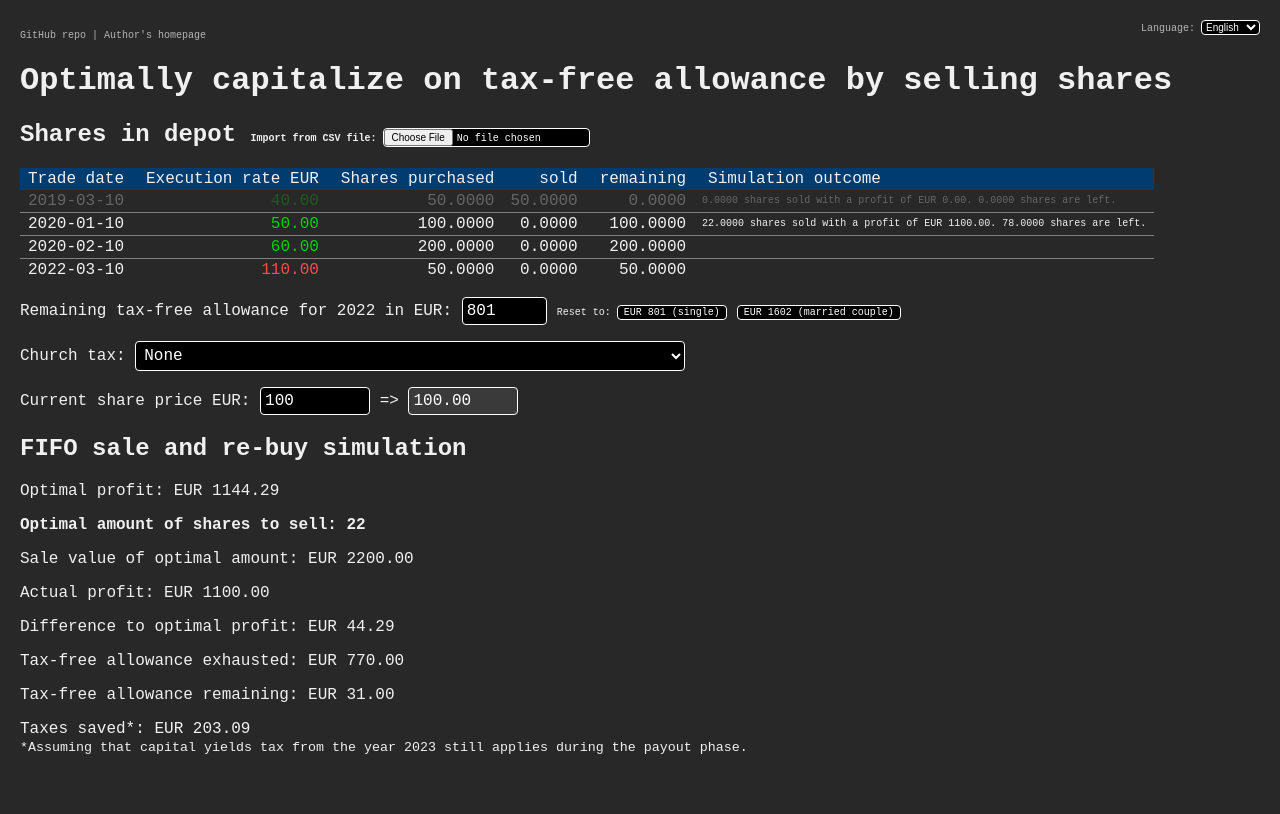
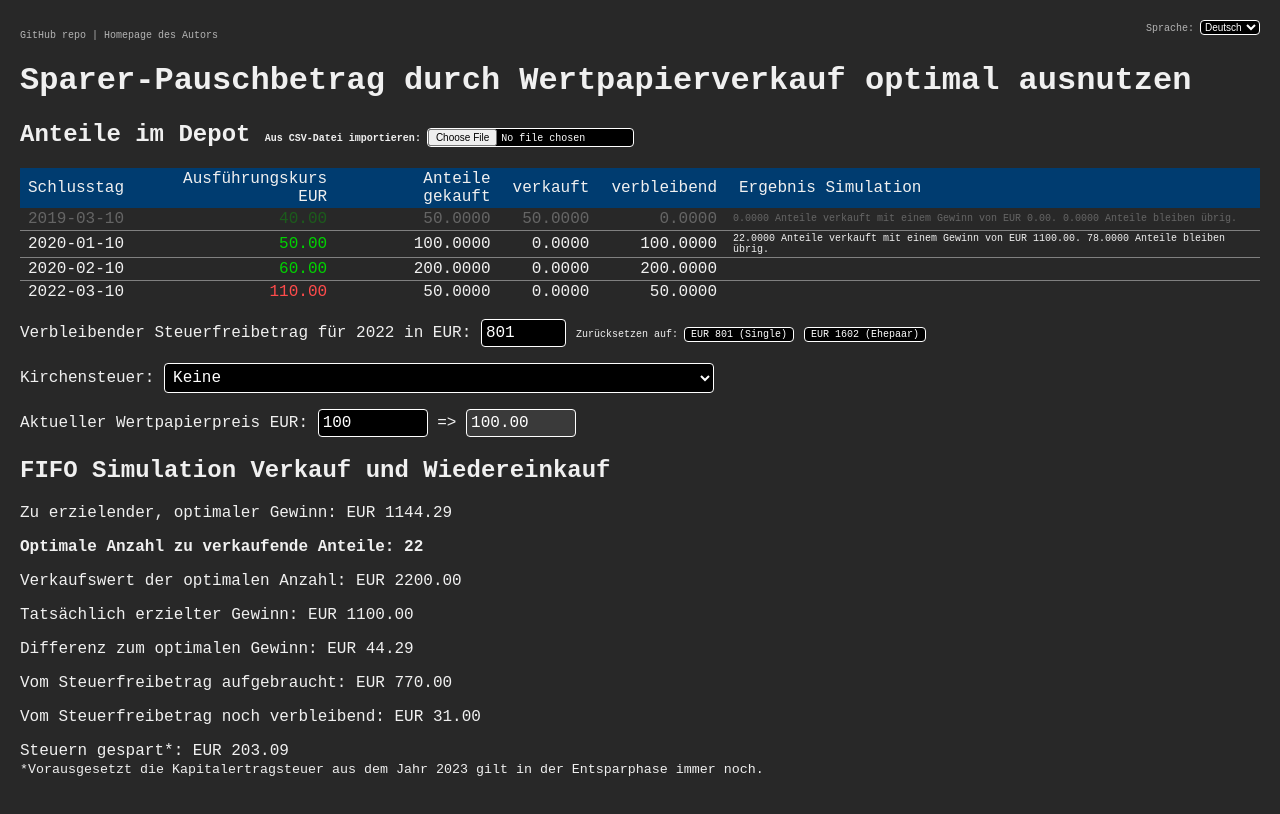
Before and after one commit to timotgl/sparerpauschbetrag-durch-etf-verkauf-ausnutzen, a React (Create React App) app: page / in a window 1280 px wide. Built offline with nearby package versions, Linux system fonts and the light colour scheme.

Commit message:
Use de-DE as default locale

```diff
--- a/src/i18n/index.ts
+++ b/src/i18n/index.ts
@@ -7,14 +7,14 @@ import locale_en_US_translatons from './locales/en.json';
 export const locale_de_DE = 'de-DE';
 export const locale_en_US = 'en-US';
 
-export const locales = [locale_en_US, locale_de_DE];
+export const locales = [locale_de_DE, locale_en_US];
 
 const options: InitOptions = {
   resources: {
-    'en-US': { translation: locale_en_US_translatons },
-    'de-DE': { translation: locale_de_DE_translations },
+    [locale_en_US]: { translation: locale_en_US_translatons },
+    [locale_de_DE]: { translation: locale_de_DE_translations },
   },
-  lng: 'en-US',
+  lng: locale_de_DE,
   fallbackLng: false,
   interpolation: {
     escapeValue: false,
```
